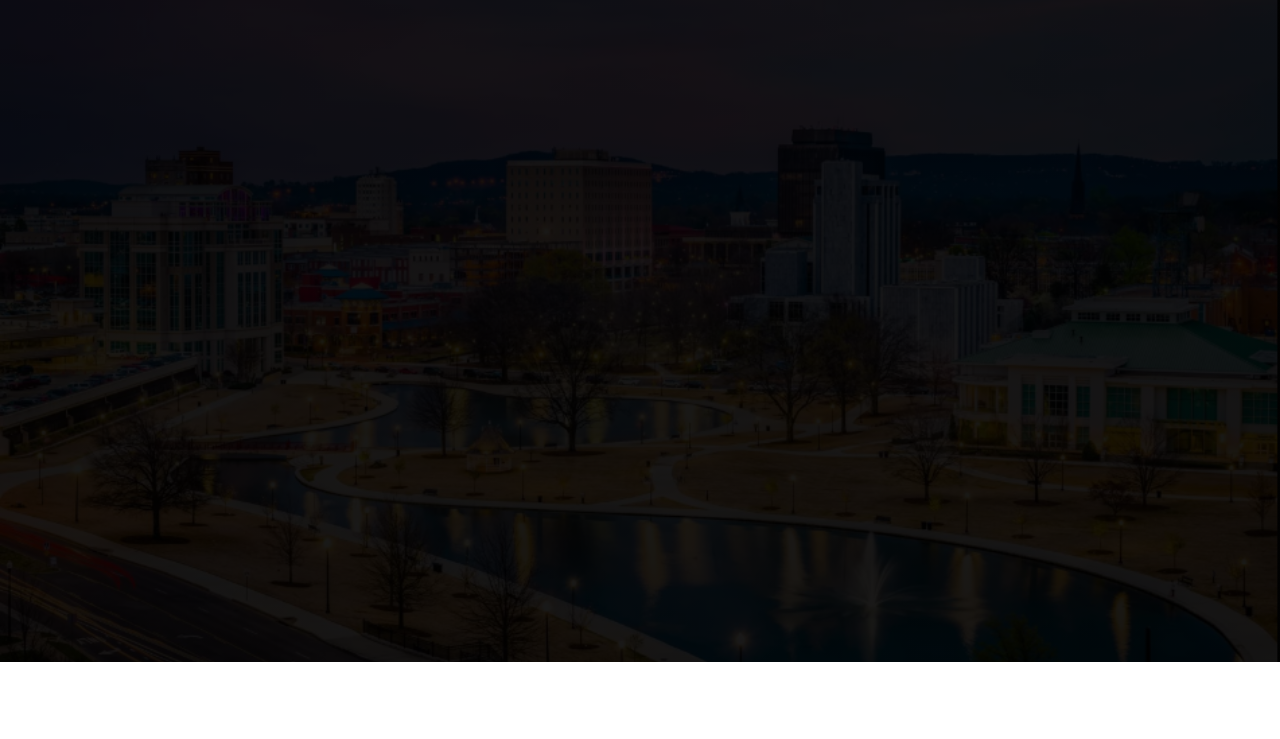
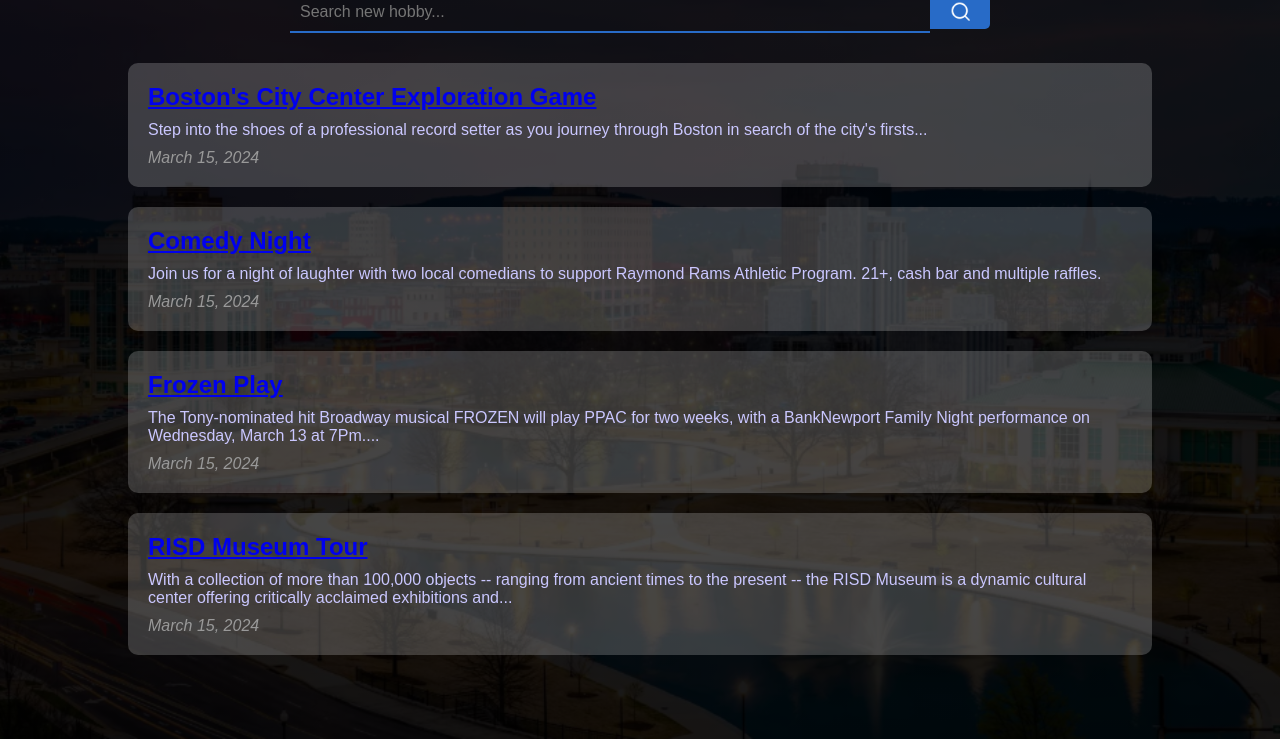
Before and after one commit to suhalip/HobbyFinder, a plain HTML site: page ResultsPage.html in a window 1280 px wide. Shown: the part 138-877 px from the top of the page. Before the commit the page ends 800 px from the top, so only its background shows below. Drawn offline with Linux system fonts and the light colour scheme.

Commit message:
Result page changes

```diff
--- a/ResultPgStyle.css
+++ b/ResultPgStyle.css
@@ -2,82 +2,97 @@
     margin: 0;
     padding: 0;
     box-sizing: border-box;
-    font-family: 'poppins', sans-serif;
+    font-family: 'Poppins', sans-serif;
+}
+
+.container {
+    width: 100%;
+    min-height: 100vh;
+    padding: 5% 10%;
+    background-image: linear-gradient(rgba(0, 0, 0, 0.9), rgba(0, 0, 0, 0.9)), url(images/background.png);
+    background-position: center;
+    background-size: cover;
+    display: flex;
+    flex-direction: column;
+    align-items: center;
 }
 
 .header {
     text-align: center;
     color: #cac7ff;
-    position: absolute;
-    top: calc(50% - 100px); /* Adjust as needed */
-    left: 50%;
-    transform: translate(-50%, -500%);
-    z-index: 2; /* Ensure header stays above other content */
-    padding: 1px 10px;
+    margin-bottom: 30px;
 }
+
+    .header h1 {
+        font-family: 'Montserrat', sans-serif;
+    }
 
 
 
-.container {
-    width: 100%;
-    min-height: 100vh;
-    padding: 5%;
-    background-image: linear-gradient(rgba(0, 0, 0, 0.9), rgba(0, 0, 0, 0.9)), url(images/background.png);
-    background-position: center;
-    background-size: cover;
-    display: flex;
-    align-items: first baseline;
-    justify-content: center;
-    position: relative; /* Make the container position relative */
+
+.blue-text {
+    color: #286bc7;
 }
 
 .search-bar {
     width: 100%;
     max-width: 700px;
-    background: rgba(255, 255, 255, 0.2);
+    margin-bottom: 30px;
     display: flex;
-    align-items: center;
-    border-radius: 60px;
-    padding: 0.4px 10px;
-    backdrop-filter: blur(4px) saturate(180%);
 }
 
     .search-bar input {
-        background: transparent;
         flex: 1;
-        border: 0;
+        background: transparent; /* Remove background */
+        border: none;
+        border-bottom: 2px solid #286bc7;
+        padding: 10px;
+        font-size: 16px;
+        color: #cac7ff;
         outline: none;
-        padding: 24px 20px;
-        font-size: 20px;
-        color: #cac7ff;
     }
 
-::placeholder {
-    color: #cac7ff;
+    .search-bar button {
+        width: 60px;
+        height: 36px;
+        background: #286bc7;
+        border: none;
+        border-radius: 0 5px 5px 0;
+        cursor: pointer;
+        display: flex;
+        justify-content: center;
+        align-items: center;
+    }
+
+        .search-bar button img {
+            width: 20px;
+            height: 20px;
+        }
+
+.search-results {
+    width: 100%;
 }
 
-.search-bar button img {
-    width: 25px;
+.result-item {
+    background-color: rgba(255, 255, 255, 0.2);
+    border-radius: 10px;
+    padding: 20px;
+    margin-bottom: 20px;
+    color: #cac7ff; /* Text color */
 }
 
-.search-bar button {
-    border: 0;
-    border-radius: 50%;
-    width: 60px;
-    height: 60px;
-    background: #286bc7;
-    cursor: pointer;
-    position: relative; /* Make the button position relative */
-    z-index: 2; /* Ensure button stays above other content */
-}
+    .result-item h2 {
+        font-size: 24px;
+        margin-bottom: 10px;
 
-.header h1 {
-    position: relative;
-    z-index: 2; /* Ensure header text stays above other content */
-    font-family: 'montserrat', sans-serif;
+    }
 
-}
+    .result-item p {
+        font-size: 16px;
+        margin-bottom: 10px;
+    }
 
-.blue-text {
-    color: #286bc7;
-}
+    .result-item cite {
+        font-style: italic;
+        color: #999999;
+    }
--- a/ResultsPage.html
+++ b/ResultsPage.html
@@ -1,24 +1,47 @@
 <!DOCTYPE html>
-<html>
+<html lang="en">
 <head>
+    <meta charset="UTF-8">
     <meta name="viewport" content="width=device-width, initial-scale=1.0">
-    <title>Search Bar - Easy tutorials</title>
+    <title>Search Results - Easy Tutorials</title>
     <link rel="stylesheet" href="ResultPgStyle.css">
 </head>
 <body>
+    <div class="container">
+        <header class="header">
+            <h1>Events & Things to do in<span class="blue-text"> New Hampshire</span></h1>
+        </header>
 
-    <header class="header">
-        <h1>Events & Things to do in<span class="blue-text"> New Hampshire</span></h1>
-    </header>
-
-    <div class="container">
         <form action="ResultsPage.html" method="get" class="search-bar">
             <input type="text" placeholder="Search new hobby..." name="q" />
             <button type="submit"><img src="images/search.png" /></button>
         </form>
+
+        <div class="search-results">
+            <!-- Search Result Items will be dynamically generated here -->
+            <!-- Example Result Item -->
+            <div class="result-item">
+                <h2><a href="https://feverup.com/m/100956">Boston's City Center Exploration Game</a></h2>
+                <p>Step into the shoes of a professional record setter as you journey through Boston in search of the city's firsts...</p>
+                <cite>March 15, 2024</cite>
+            </div>
+            <div class="result-item">
+                <h2><a href="https://www.eventbrite.com/e/comedy-night-tickets-825056816147?aff=ebdssbdestsearch">Comedy Night</a></h2>
+                <p>Join us for a night of laughter with two local comedians to support Raymond Rams Athletic Program. 21+, cash bar and multiple raffles.</p>
+                <cite>March 15, 2024</cite>
+            </div>
+            <div class="result-item">
+                <h2><a href="https://www.goprovidence.com/event/frozen/44768/">Frozen Play</a></h2>
+                <p>The Tony-nominated hit Broadway musical FROZEN will play PPAC for two weeks, with a BankNewport Family Night performance on Wednesday, March 13 at 7Pm....</p>
+                <cite>March 15, 2024</cite>
+            </div>
+            <div class="result-item">
+                <h2><a href="https://www.goprovidence.com/listing/risd-museum/10992/">RISD Museum Tour</a></h2>
+                <p>With a collection of more than 100,000 objects -- ranging from ancient times to the present -- the RISD Museum is a dynamic cultural center offering critically acclaimed exhibitions and...</p>
+                <cite>March 15, 2024</cite>
+            </div>
+
+        </div>
     </div>
 </body>
 </html>
-
-
-<!--<form action="https://www.google.com/search" method="get" class="search-bar">-->
```
Also changed, not shown: Homepage.html (+5 -4 lines).
